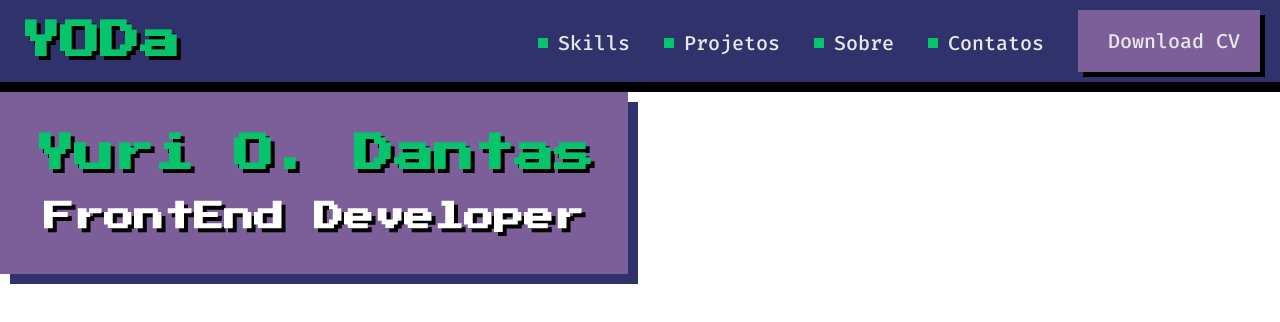
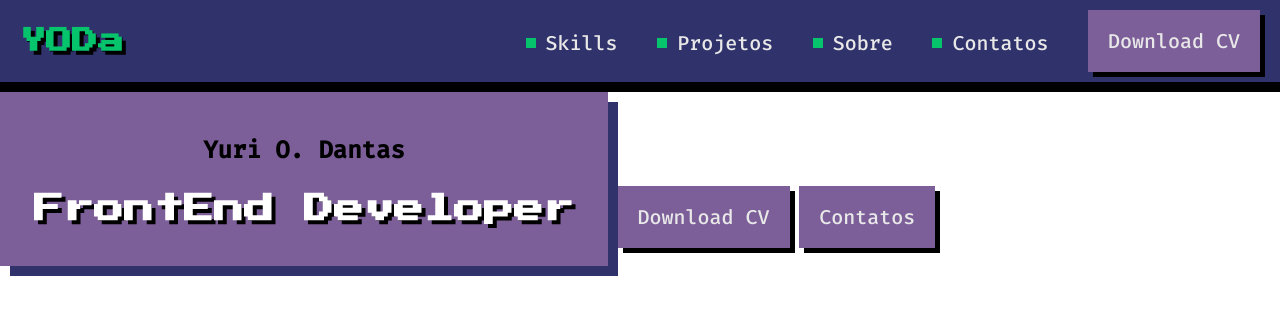
Before and after one commit to YuriODantas/yuriodantas.github.io, a plain HTML site: page index.html in a window 1280 px wide. Drawn offline with Linux system fonts and the light colour scheme.

Commit message:
Create the components

```diff
--- /dev/null
+++ b/css/components/action.css
@@ -0,0 +1,17 @@
+.action {
+    display: inline-flex;
+    align-items: center;
+    color: #E9E8E8;
+    font-size: 20px;
+    font-weight: 500;
+    text-decoration: none;
+    margin-right: 30px;
+}
+
+.action::before {
+    content: "";
+    background-color: #05C46B;
+    width: 10px;
+    height: 10px;
+    margin-right: 10px;
+}
--- a/css/components/box.css
+++ b/css/components/box.css
@@ -1,4 +1,4 @@
-#box {
+.box {
     display: inline-block;
     background-color: #7C5E99;
     box-shadow: 10px 10px 0px #30336B;
@@ -6,6 +6,6 @@
     padding: 42px 34px;
 }
 
-#box h1 {
+.box .title {
     margin-bottom: 28px;
 }
--- /dev/null
+++ b/css/components/header.css
@@ -0,0 +1,8 @@
+.header {
+    display: flex;
+    justify-content: space-between;
+    align-items: center;
+    background-color: #30336B;
+    border-bottom: 10px solid #000;
+    padding: 10px 20px;
+}
--- /dev/null
+++ b/css/components/logo.css
@@ -0,0 +1,6 @@
+.logo {
+    font-family: 'Press Start 2P', cursive;
+    font-size: 26px;
+    color: #05C46B;
+    text-shadow: 4px 4px 0px #000;
+}
--- a/css/components/subtitle.css
+++ b/css/components/subtitle.css
@@ -1,4 +1,4 @@
-h2 {
+.subtitle {
     font-size: 30px;
     font-family: 'Press Start 2P', cursive;
     text-shadow: 4px 4px 0px #000;
--- a/css/index.css
+++ /dev/null
@@ -1,44 +0,0 @@
-header {
-    display: flex;
-    justify-content: space-between;
-    align-items: center;
-    background-color: #30336B;
-    border-bottom: 10px solid #000;
-    padding: 10px 20px;
-}
-
-nav {
-    text-align: right;
-}
-
-a {
-    display: inline-flex;
-    align-items: center;
-    color: #E9E8E8;
-    font-size: 20px;
-    font-family: 'Fira Code', monospace;
-    font-weight: 500;
-    text-decoration: none;
-    margin-right: 30px;
-}
-
-a::before {
-    content: "";
-    background-color: #05C46B;
-    width: 10px;
-    height: 10px;
-    margin-right: 10px;
-}
-
-#button {
-    display: inline-block;
-    background-color: #7C5E99;
-    box-shadow: 5px 5px 0px #000;
-    padding: 18px 20px;
-    margin-right: 0;
-    transition: transform 100ms cubic-bezier(0, 0, 0.93, 2.58);
-}
-
-#button:hover {
-    transform: scale(1.08);
-}
--- a/css/reset.css
+++ b/css/reset.css
@@ -1,3 +1,12 @@
+body {
+    font-family: 'Fira Code', monospace;
+}
+
 body, h1, h2, h3 {
     margin: 0;
 }
+
+button {
+    border: none;
+    font-family: inherit;
+}
--- a/index.html
+++ b/index.html
@@ -11,28 +11,35 @@
         rel="stylesheet">
 
     <link rel="stylesheet" href="./css/reset.css">
-    <link rel="stylesheet" href="./css/index.css">
+    <link rel="stylesheet" href="./css/components/action.css">
+    <link rel="stylesheet" href="./css/components/box.css">
+    <link rel="stylesheet" href="./css/components/button.css">
+    <link rel="stylesheet" href="./css/components/header.css">
+    <link rel="stylesheet" href="./css/components/logo.css">
+    <link rel="stylesheet" href="./css/components/subtitle.css">
     <link rel="stylesheet" href="./css/components/title.css">
-    <link rel="stylesheet" href="./css/components/subtitle.css">
-    <link rel="stylesheet" href="./css/components/box.css">
     <title>Yuri O. Dantas</title>
 </head>
 
 <body>
-    <header>
-        <h1>YODa</h1>
+    <header class="header">
+        <h1 class="logo">YODa</h1>
         <nav>
-            <a href="" lang="en">Skills</a>
-            <a href="">Projetos</a>
-            <a href="">Sobre</a>
-            <a href="">Contatos</a>
-            <a id="button" href="" lang="en">Download CV</a>
+            <a class="action" href="" lang="en">Skills</a>
+            <a class="action" href="">Projetos</a>
+            <a class="action" href="">Sobre</a>
+            <a class="action" href="">Contatos</a>
+            <a class="button" href="" lang="en">Download CV</a>
         </nav>
     </header>
-    <div id="box">
-        <h1>Yuri O. Dantas</h1>
-        <h2>FrontEnd Developer</h2>
+
+    <div class="box">
+        <h2 class="title">Yuri O. Dantas</h2>
+        <h2 class="subtitle">FrontEnd Developer</h2>
     </div>
+
+    <a class="button" href="" lang="en">Download CV</a>
+    <a class="button" href="">Contatos</a>
 </body>
 
 </html>
```
